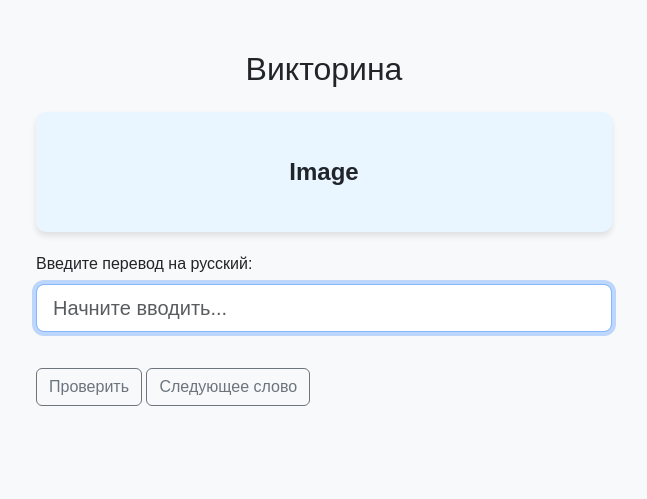
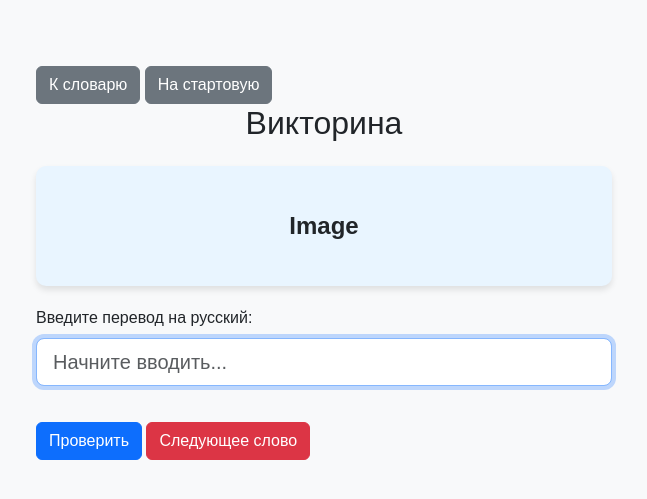
Before and after one commit to Vadich007/EnglishWordLearningService, a Django app: page /quiz in a window 1280 px wide. Shown: the top 499 px of the page, without its empty margins (316-963 px from the left). Run offline with Django 4.2, Linux system fonts and the light colour scheme; some libraries are stand-ins or nearby versions.

Commit message:
feat: add back buttons

```diff
--- a/data/words.csv
+++ b/data/words.csv
@@ -5,5 +5,5 @@ Key,Ключ
 School,Школа
 Image,Изображение
 Home,Дом
-Price,Цены
+Price,Цена
 Ball,Мяч
--- a/templates/add_word.html
+++ b/templates/add_word.html
@@ -30,10 +30,14 @@
     </style>
 </head>
 <body>
+
     <div class="container">
         <div class="row justify-content-center">
             <div class="col-md-8">
                 <div class="dictionary-card">
+                    <button type="button" class="btn btn-secondary mt-3" onclick="window.location.href='/'">
+                        <i class="bi bi-arrow-left"></i> На стартовую
+                    </button>
                     <h2 class="form-title">Добавить новое слово в словарь</h2>
 
                     <form id="addWordForm">
--- a/templates/dictionary.html
+++ b/templates/dictionary.html
@@ -53,6 +53,9 @@
     </header>
 
     <div class="container mt-4">
+        <button type="button" class="btn btn-secondary mt-3" onclick="window.location.href='/'">
+            <i class="bi bi-arrow-left"></i> На стартовую
+        </button>
 
         {% for letter, words in letters.items %}
         <div class="row">
--- a/templates/quiz.html
+++ b/templates/quiz.html
@@ -52,6 +52,13 @@
 </head>
 <body>
     <div class="container card-container">
+        <button type="button" class="btn btn-secondary mt-3" onclick="window.location.href='dictionary'">
+            <i class="bi bi-arrow-left"></i> К словарю
+          </button>
+
+        <button type="button" class="btn btn-secondary mt-3" onclick="window.location.href='/'">
+            <i class="bi bi-arrow-left"></i> На стартовую
+        </button>
         <h2 class="text-center mb-4">Викторина</h2>
 
         <div class="english-card" id="englishWordCard">
@@ -63,9 +70,9 @@
             <input type="text" class="form-control form-control-lg" id="russianInput" placeholder="Начните вводить...">
         </div>
 
-        <button class="btn btn-outline-secondary mt-3" id="checkBtn">Проверить</button>
+        <button class="btn btn-primary mt-3" id="checkBtn">Проверить</button>
 
-        <button class="btn btn-outline-secondary mt-3" id="nextBtn">Следующее слово</button>
+        <button class="btn btn-danger mt-3" id="nextBtn">Следующее слово</button>
 
         <div class="result-message" id="resultMessage"></div>
 
```
Also changed, not shown: templates/index.html (+5 -5 lines).
